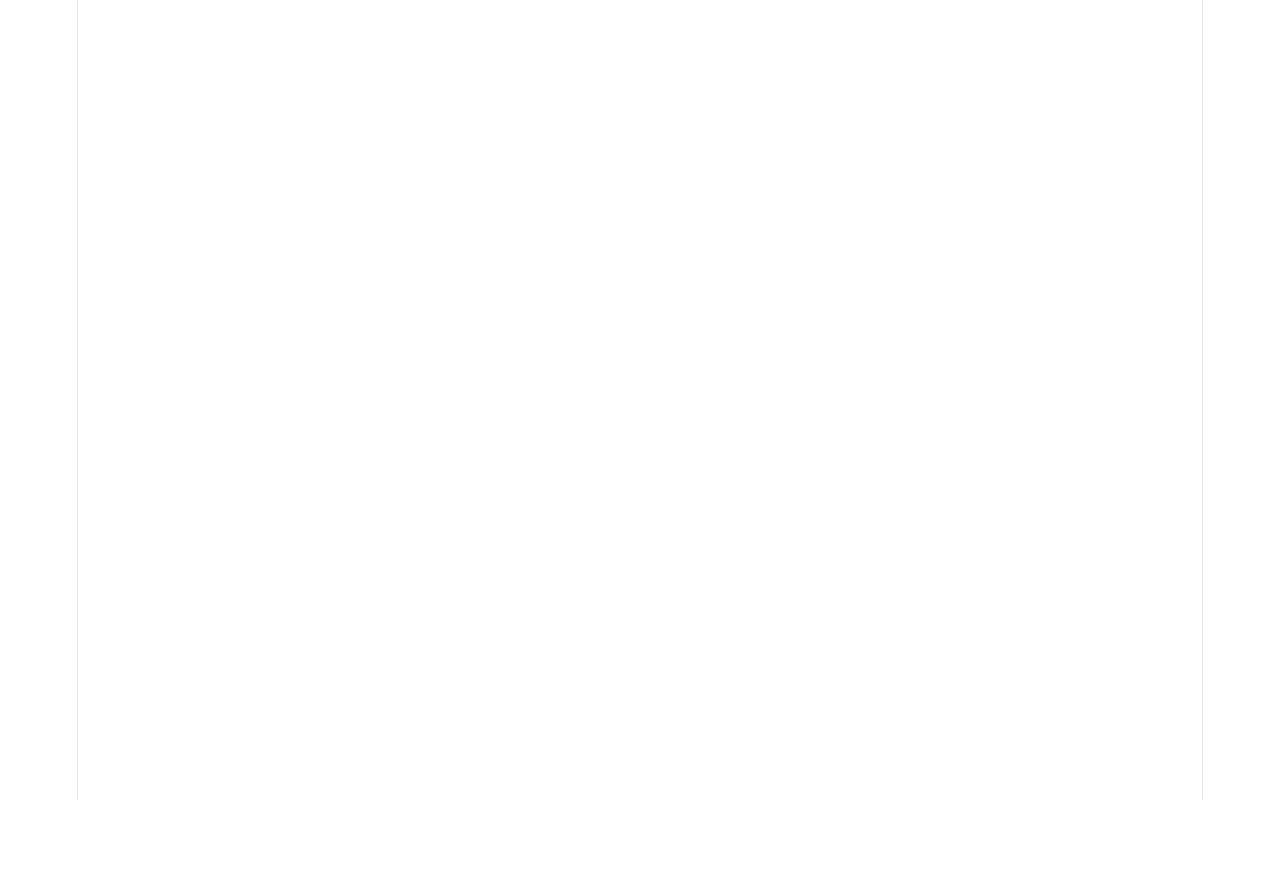
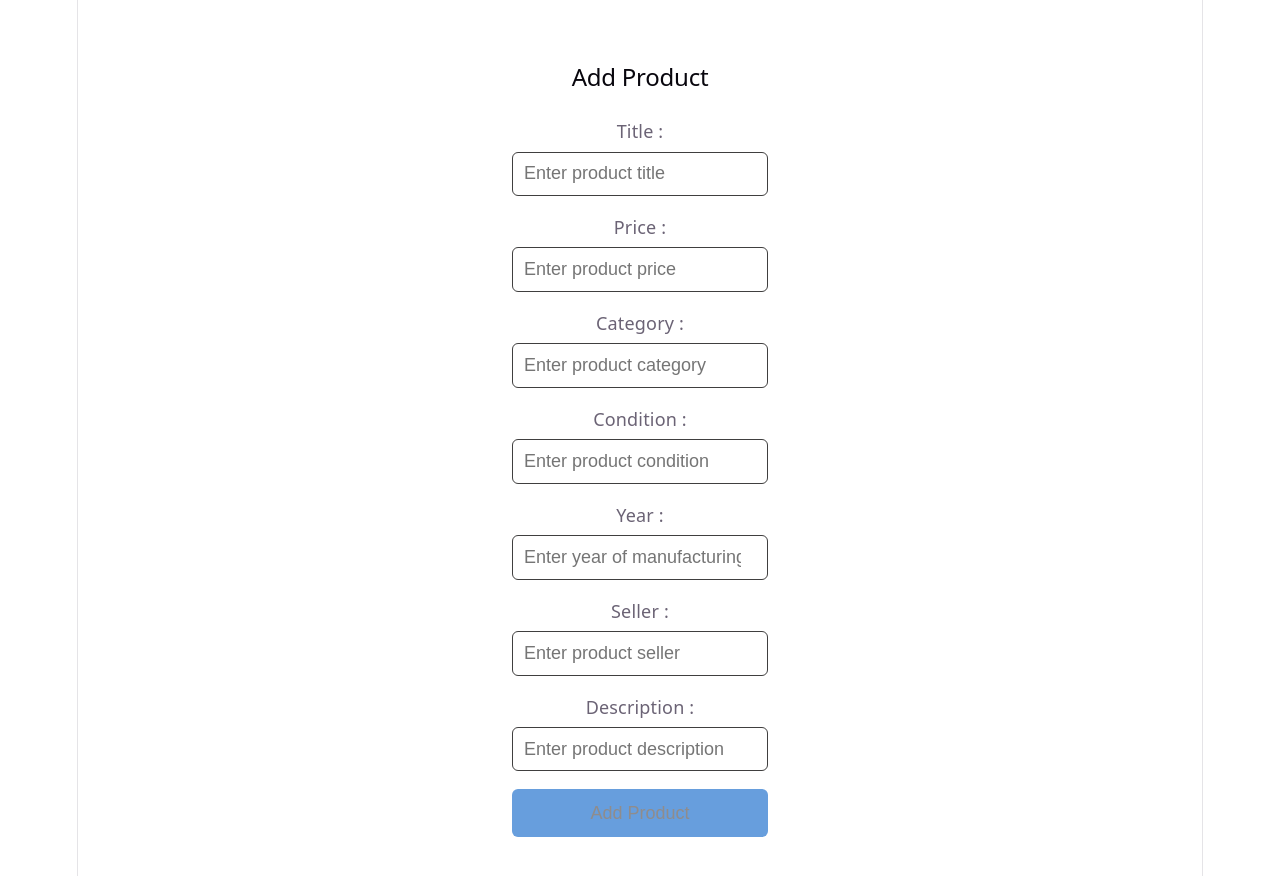
Before and after one commit to VishnuVardhanKasireddy/retroTech, a React app in the folder frontend/: page /add-product in a window 1280 px wide. Before the commit this address had no page. Shown: the top 876 px of the page. Before the commit the page ends 800 px from the top, so only its background shows below. Built offline with nearby package versions, Linux system fonts and the light colour scheme; the HTML template or start-up script is replaced by a standard one.

Commit message:
feat : implement product creation using react form and API integration

```diff
--- a/frontend/src/App.jsx
+++ b/frontend/src/App.jsx
@@ -2,6 +2,7 @@ import { useState } from 'react'
 import { BrowserRouter, Routes, Route, Link } from 'react-router-dom'
 import Home from './pages/home.jsx'
 import ProductDetails from './pages/ProductDetails.jsx'
+import AddProduct from './pages/AddProduct.jsx'
 import './App.css'
 
 function App() {
@@ -13,6 +14,7 @@ function App() {
       <Routes>
         <Route path='/' element={<Home/>}/>
         <Route path='/products/:id' element={<ProductDetails/>}/>
+        <Route path='/add-product' element={<AddProduct/>}/>
       </Routes>
     </BrowserRouter>
 
--- /dev/null
+++ b/frontend/src/pages/AddProduct.css
@@ -0,0 +1,58 @@
+.add-product {
+    max-width: 500px;
+    margin: 2rem auto;
+    padding: 1.5rem;
+}
+
+.add-product h2 {
+    text-align: center;
+    margin-bottom: 1.5rem;
+}
+
+.form-group {
+    display: flex;
+    flex-direction: column;
+    margin-bottom: 1rem;
+}
+
+.form-group label {
+    margin-bottom: 0.4rem;
+    font-weight: 500;
+}
+
+.form-group input,
+.form-group textarea,
+.form-group select {
+    padding: 0.6rem;
+    border: 1px solid #403f3f;
+    border-radius: 6px;
+    font-size: 1rem;
+}
+
+.form-group input:focus,
+.form-group textarea:focus,
+.form-group select:focus {
+    outline: none;
+    border-color: #7aafed;
+}
+
+.error {
+    color: #d9534f;
+    font-size: 0.85rem;
+    margin-top: 0.25rem;
+}
+
+button[type="submit"] {
+    width: 100%;
+    padding: 0.75rem;
+    border: none;
+    border-radius: 6px;
+    background-color: #679edd;
+    color: rgb(143, 140, 140);
+    font-size: 1rem;
+    cursor: pointer;
+}
+
+button[type="submit"]:hover {
+    background-color: #357abd;
+}
--- /dev/null
+++ b/frontend/src/pages/AddProduct.jsx
@@ -0,0 +1,145 @@
+import { useState } from "react"
+import { useNavigate } from "react-router-dom"
+import api from "../api/axios"
+import './AddProduct.css'
+
+function AddProduct(){
+    const navigate=useNavigate()
+    const initialProduct={
+        title:"",
+        price:"",
+        category:"",
+        condition:"",
+        year:"",
+        seller:"",
+        description:""
+    }
+    const [product,setProduct]=useState(initialProduct)
+    const [errors,setErrors]=useState({})
+    const handleChange=(e)=>{
+        const {name ,value}=e.target
+        setProduct({
+            ...product,
+            [name]:value
+        })
+    }
+    const validateProduct=()=>{
+        const errors ={}
+        const requiredFields=["title","price","category","condition","year","seller","description"]
+        requiredFields.forEach(field=>{
+            if(product[field].trim()==="")
+                errors[field]=`${field} is required`
+        })
+        if(isNaN(Number(product.price)))
+            errors.price="price should be a valid integer"
+        else if(Number(product.price)<=0)
+            errors.price="price should be positive integer"
+        if(isNaN(Number(product.year)))
+            errors.year="year should be a valid integer"
+        else if(Number(product.year)>new Date().getFullYear())
+            errors.year=`year should be upto ${new Date().getFullYear()} only`
+
+        return {
+            valid:Object.keys(errors).length===0?true:false,
+            errors
+        }
+    }
+    const handleSubmit=async(e)=>{
+        e.preventDefault()
+        const result=validateProduct()
+        setErrors(result.errors)
+        if(!result.valid)
+            return
+        try{
+            const productToSend={
+                ...product,
+                price:Number(product.price),
+                year:Number(product.year)
+            }
+            const response =await api.post("/api/products",productToSend)
+            setProduct(initialProduct)
+            setErrors({})
+            alert("✅ Product added successfully")
+            navigate('/')
+        }catch(err){
+            console.error(err)
+            alert("❌ Failed to add Product. try again !")
+        }
+
+    }
+
+    return (
+        <div className="add-product">
+            <h2>Add Product</h2>
+            <form onSubmit={handleSubmit}>
+                <div className="form-group">
+                    <label htmlFor="title">Title : </label>
+                    <input name="title"
+                    type="text"
+                    placeholder="Enter product title"
+                    value={product.title}
+                    onChange={handleChange}/>
+                    {errors.title && <p className="error">{errors.title}</p>}
+                </div>
+                <div className="form-group">
+                    <label htmlFor="price">Price : </label>
+                    <input name="price"
+                    type="number"
+                    placeholder="Enter product price"
+                    value={product.price}
+                    onChange={handleChange}/>
+                    {errors.price && <p className="error">{errors.price}</p>}
+                </div>
+                <div className="form-group">
+                    <label htmlFor="category">Category : </label>
+                    <input name="category"
+                    type="text"
+                    placeholder="Enter product category"
+                    value={product.category}
+                    onChange={handleChange}/>
+                    {errors.category && <p className="error">{errors.category}</p>}
+                </div>
+                <div className="form-group">
+                    <label htmlFor="condition">Condition : </label>
+                    <input name="condition"
+                    type="text"
+                    placeholder="Enter product condition"
+                    value={product.condition}
+                    onChange={handleChange}/>
+                    {errors.condition && <p className="error">{errors.condition}</p>}
+                </div>
+                <div className="form-group">
+                    <label htmlFor="year">Year : </label>
+                    <input name="year"
+                    type="number"
+                    placeholder="Enter year of manufacturing"
+                    value={product.year}
+                    onChange={handleChange}/>
+                    {errors.year && <p className="error">{errors.year}</p>}
+                </div>
+                <div className="form-group">
+                    <label htmlFor="seller">Seller : </label>
+                    <input name="seller"
+                    type="text"
+                    placeholder="Enter product seller"
+                    value={product.seller}
+                    onChange={handleChange}/>
+                    {errors.seller && <p className="error">{errors.seller}</p>}
+                </div>
+                <div className="form-group">
+                    <label htmlFor="description">Description : </label>
+                    <input name="description"
+                    type="text"
+                    placeholder="Enter product description"
+                    value={product.description}
+                    onChange={handleChange}/>
+                    {errors.description && <p className="error">{errors.description}</p>}
+                </div>
+                <button type="submit">Add Product</button>
+            </form>
+        </div>
+    )
+
+}
+
+export default AddProduct
--- /dev/null
+++ b/frontend/src/pages/ProductDetails.css
@@ -0,0 +1,24 @@
+.product-details {
+    max-width: 700px;
+    margin: 40px auto;
+    padding: 25px;
+    border: 1px solid #4b4949;
+    border-radius: 10px;
+    background-color: #39333e;
+}
+
+.product-details h2 {
+    margin-bottom: 20px;
+    font-size: 28px;
+    text-align: center;
+}
+
+.product-details p {
+    margin: 12px 0;
+    font-size: 18px;
+    line-height: 1.5;
+}
+
+.product-details strong {
+    font-weight: 600;
+}
--- a/frontend/src/pages/ProductDetails.jsx
+++ b/frontend/src/pages/ProductDetails.jsx
@@ -1,6 +1,7 @@
 import { useParams } from 'react-router-dom'
 import { useState, useEffect } from 'react'
 import api from '../api/axios'
+import './ProductDetails.css'
 
 function ProductDetails(){
     const { id } = useParams()
--- a/frontend/src/pages/home.jsx
+++ b/frontend/src/pages/home.jsx
@@ -2,6 +2,7 @@ import { useState, useEffect } from "react"
 import api from '../api/axios'
 import './home.css'
 import ProductCard from '../components/ProductCard'
+import { Link } from "react-router-dom"
 
 function Home(){
 
@@ -30,6 +31,7 @@ function Home(){
                         <ProductCard key={product.id} product={product}/>
                     ))
                 }
+            <Link to={`/add-product`}>+ Add Product +</Link>
             </div>
         </>
     )
```
Also changed, not shown: 1 other file (tests, documents, lock files or other folders).
